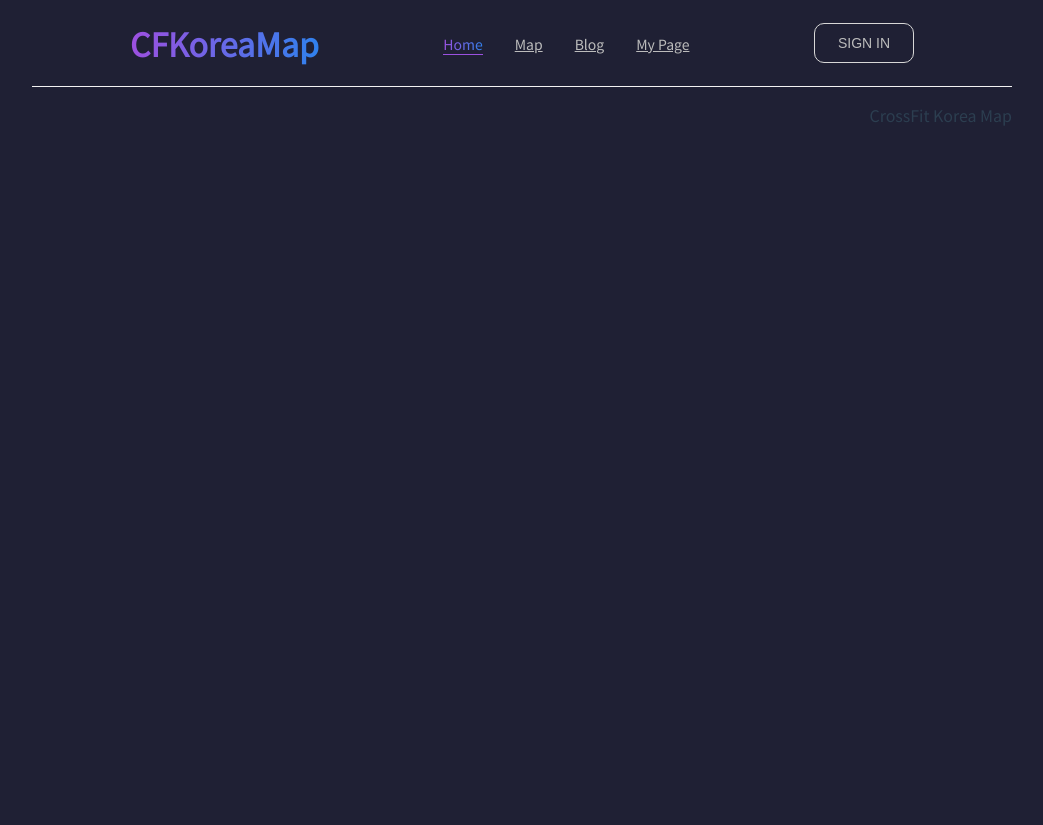
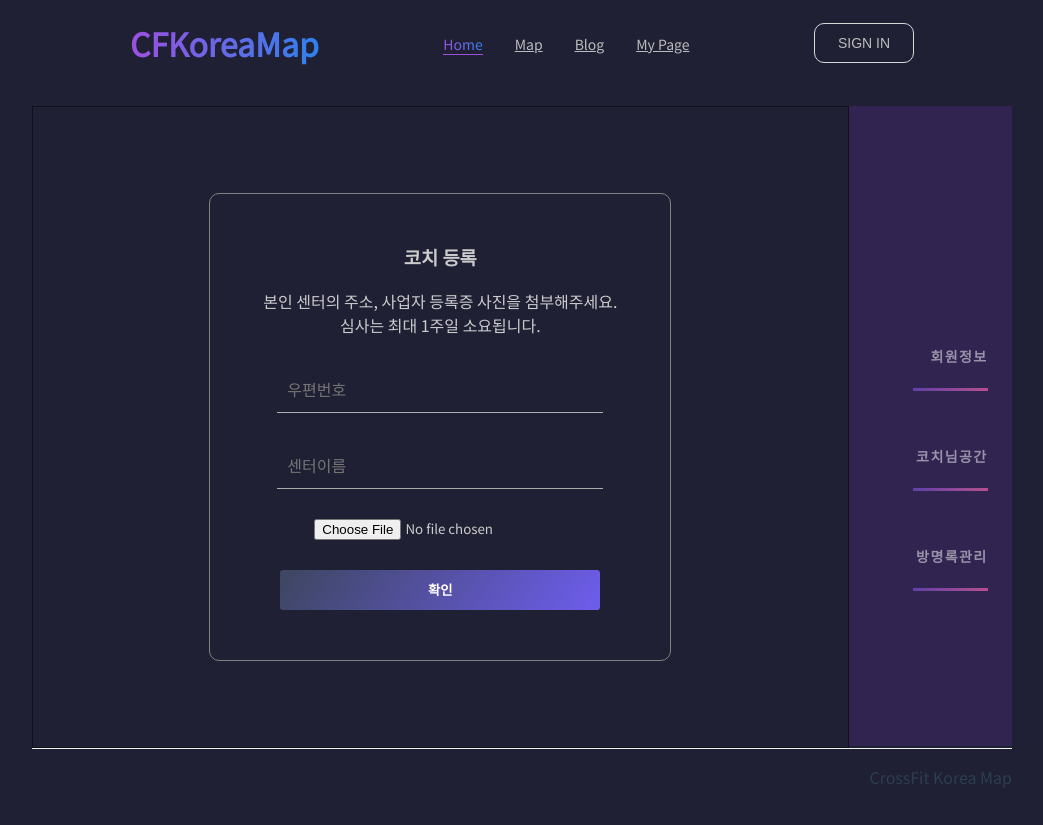
Before and after one commit to kimwonny8/CFKoreaMap-Site, a Vue app in the folder client/: page /mypage/coach in a window 1280 px wide. Shown: the whole page, without its empty margins (118-1161 px from the left). Before the commit the page ends 800 px from the top, so only its background shows below. Built offline with nearby package versions, Linux system fonts and the light colour scheme; a web font is replaced by a local one; what vue-persistedstate, vue3-quill would draw is missing.

Commit message:
Design: #18 마이페이지 코치 등급 메뉴
- 마이페이지 레이아웃
- 마이페이지 코치 등급 메뉴 추가
- 심사 전, 심사 중, 심사 후

```diff
--- a/client/public/index.html
+++ b/client/public/index.html
@@ -10,6 +10,7 @@
     <meta name="viewport" content="width=device-width,initial-scale=1.0">
     <link rel="icon" href="<%= BASE_URL %>favicon.ico">
     <link href="https://fonts.googleapis.com/css2?family=Material+Icons&display=block" rel="stylesheet">
+    <script src="//t1.daumcdn.net/mapjsapi/bundle/postcode/prod/postcode.v2.js"></script>
     <title>CROSSFIT</title>
   </head>
   <body>
--- a/client/src/App.vue
+++ b/client/src/App.vue
@@ -28,6 +28,10 @@ export default {
   -moz-osx-font-smoothing: grayscale;
   text-align: center;
   color: #2c3e50;
+}
+
+input {
+  font-family: 'Noto Sans KR', Avenir, Helvetica, Arial, sans-serif;
 }
 
 body {
--- a/client/src/components/MainHeader.vue
+++ b/client/src/components/MainHeader.vue
@@ -9,10 +9,10 @@
         </svg>
       </button>
       <div class="navlinkwrap">
-        <a href="#" class="navlink selectedlink">Home</a>
+        <a href="/" class="navlink selectedlink">Home</a>
         <a href="/map" class="navlink">Map</a>
         <a href="/blogsetting/main" class="navlink">Blog</a>
-        <a href="#" class="navlink">My Page</a>
+        <a href="/mypage" class="navlink">My Page</a>
       </div>
       <div v-if="!this.$store.getters.isLogin" class="buttonwrap">
         <button class="createbtn selectedbtn" @click="signin()">SIGN IN</button>
--- /dev/null
+++ b/client/src/components/mypage/MyPageCoach.vue
@@ -0,0 +1,131 @@
+<template>
+  <!-- 코치 등록 안되어 있을 때 -->
+  <div class="blog_create_form" v-if="isCoach === false">
+    <h3>코치 등록</h3>
+    <p>본인 센터의 주소, 사업자 등록증 사진을 첨부해주세요.<br>심사는 최대 1주일 소요됩니다.</p>
+    <div class="text_form">
+      <input type="text" class="input_text" @click="openPostcode()" placeholder="우편번호" v-model="zonecode">
+    </div>
+    <div class="text_form">
+      <input type="text" class="input_text" placeholder="센터이름" v-model="roadAddress">
+    </div>
+    <div class="text_form">
+      <input type="file" name="file" id="file" accept="image/png, image/jpg, image/jpeg">
+      </div>
+    <button class="btn">확인</button>
+  </div>
+
+  <!-- 코치 등록 대기중 -->
+  <div class="blog_create_form" v-else-if="isCoach === 'wait'">
+    <h3>코치 등록 대기중...🤔</h3>
+    <p>현재 입력하신 정보를 확인중입니다.<br>심사는 최대 1주일 소요됩니다.</p>
+    <!-- 입력한 데이터와 날짜 출력 예정 -->
+    <div class="text_form">
+      <input type="text" class="input_text" placeholder="센터이름" readonly>
+    </div>
+    <div class="text_form">
+      <input type="text" class="input_text" placeholder="신청한 날짜" readonly>
+    </div>
+  </div>
+  <!-- 코치 -->
+  <div class="blog_create_form" v-else>
+    <h3>반갑습니다!</h3>
+    <p>코치님과 연결된 센터 정보입니다.</p>
+    <div class="text_form">
+      <input type="text" class="input_text" placeholder="센터이름" readonly>
+    </div>
+    <button class="btn">⭐블로그로 이동하기⭐</button>
+    <button class="btn">연결끊기</button>
+  </div>
+</template>
+
+<script>
+export default {
+  data() {
+    return {
+      isCoach: false,
+      email: null,
+      zonecode: "",
+      roadAddress: "",
+      detailAddress: "",
+    }
+  },
+  mounted() {
+    this.email = this.$store.state.user.email;
+  },
+  methods: {
+    openPostcode() {
+      new window.daum.Postcode({
+        oncomplete: (data) => {
+          console.log(data);
+          this.zonecode = data.zonecode;
+          this.roadAddress = data.roadAddress;
+        },
+      }).open();
+    },
+  },
+
+}
+</script>
+<style style="scss" scoped>
+.blog_create_form {
+  width: 400px;
+  padding: 30px;
+  border: 1px solid gray;
+  text-align: center;
+  border-radius: 10px;
+}
+
+.text_form {
+  margin: 30px;
+  display: flex;
+  justify-content: center;
+}
+
+
+.input_text {
+  width: 90%;
+  border: none;
+  outline: none;
+  color: #636e72;
+  font-size: 16px;
+  height: 25px;
+  background: none;
+  border-bottom: 1px solid #adadad;
+  padding: 10px;
+}
+
+.btn {
+  width: 80%;
+  height: 40px;
+  background: linear-gradient(125deg, #3d465f, #6c5ce7, #6d98bb);
+  background-position: left;
+  background-size: 200%;
+  color: white;
+  font-weight: bold;
+  border: none;
+  cursor: pointer;
+  transition: 0.4s;
+  border-radius: 3px;
+  margin-bottom: 20px;
+}
+
+.btn:hover {
+  background-position: right;
+}
+
+input[type=file]::file-selector-button {
+  width: 140px;
+  height: 30px;
+  background: #ccc;
+  border: 1px solid rgb(77,77,77);
+  border-radius: 10px;
+  cursor: pointer;
+  margin-right: 10px;
+  &:hover {
+    background: rgb(77,77,77);
+    color: #fff;
+  }
+}
+
+</style>
--- /dev/null
+++ b/client/src/components/mypage/MyPageMain.vue
@@ -0,0 +1,70 @@
+<template>
+  <div>
+    <div  class="blog_create_form">
+      <h3>본인 확인</h3>
+      <p>본인 확인을 위해 비밀번호를 입력해주세요.</p>
+
+      <div class="text_form">
+        <input type="text" class="input_text" placeholder="비밀번호">
+      </div>
+      <input type="submit" class="btn" value="확인" />
+    </div>
+  </div>
+
+</template>
+
+<script>
+export default {
+  data() {
+    return {
+      email: null
+    }
+  },
+  mounted() {
+    this.email = this.$store.state.user.email;
+  }
+}
+</script>
+<style scoped>
+.blog_create_form {
+  width:400px;
+  padding: 30px;
+  border: 1px solid gray;
+  text-align:center;
+  border-radius: 10px;
+}
+
+.text_form {
+  border-bottom: 2px solid #adadad;
+  margin: 30px;
+  padding: 10px;
+}
+
+
+.input_text {
+  width: 100%;
+  border:none;
+  outline:none;
+  color: #636e72;
+  font-size:16px;
+  height:25px;
+  background: none;
+}
+.btn {
+  width:80%;
+  height:40px;
+  background: linear-gradient(125deg,#81ecec,#6c5ce7,#81ecec);
+  background-position: left;
+  background-size: 200%;
+  color:white;
+  font-weight: bold;
+  border:none;
+  cursor:pointer;
+  transition: 0.4s;
+  margin-bottom: 20px;
+}
+
+.btn:hover {
+  background-position: right;
+}
+</style>
--- /dev/null
+++ b/client/src/components/mypage/Sidebar.vue
@@ -0,0 +1,74 @@
+<template>
+  <aside class="sidebar">
+    <nav class="nav">
+      <ul>
+        <li><a href="/mypage">회원정보</a></li>
+        <li><a href="/mypage/coach">코치님공간</a></li>
+        <li><a href="#">방명록관리</a></li>
+      </ul>
+    </nav>
+  </aside>
+</template>
+
+<script>
+export default {
+  data() {
+    return {
+
+    }
+  },
+}
+</script>
+
+<style scoped lang="scss">
+.sidebar {
+  width: 17%;
+  //   width: 250px;
+  height: 80vh;
+  background: #312450;
+  font-size: 14px;
+  font-weight: 600;
+}
+
+.nav {
+  position: relative;
+  margin: 0 15%;
+  text-align: right;
+  top: 50%;
+  transform: translateY(-50%);
+}
+
+.nav ul {
+  list-style: none;
+
+  li {
+    position: relative;
+    margin: 30px 0;
+
+    a {
+      line-height: 5em;
+      text-transform: uppercase;
+      text-decoration: none;
+      letter-spacing: 0.1em;
+      color: rgba(#FFF, 0.5);
+      display: block;
+      transition: all ease-out 300ms;
+    }
+
+    &:not(.active):hover a {
+      color: rgba(#FFF, 0.8);
+    }
+
+    &::after {
+      content: '';
+      position: absolute;
+      width: 100%;
+      height: 0.2em;
+      background: black;
+      left: 0;
+      bottom: 0;
+      background-image: linear-gradient(to right, #5e42a6, #b74e91)
+    }
+  }
+}
+</style>
--- a/client/src/router/index.js
+++ b/client/src/router/index.js
@@ -1,7 +1,7 @@
-import { createRouter, createWebHistory } from 'vue-router'
-import Home from '../views/HomeView.vue'
-import SignIn from '../views/SignInView.vue'
-import Map from '../views/MapView.vue'
+import { createRouter, createWebHistory } from 'vue-router';
+import Home from '../views/HomeView.vue';
+import SignIn from '../views/SignInView.vue';
+import Map from '../views/MapView.vue';
 
 import BlogMain from '../views/BlogMainView.vue';
 import BlogPost from '@/components/blog/BlogPost.vue';
@@ -12,6 +12,10 @@ import BlogSetting from '../views/BlogSettingView.vue';
 import BlogSettingMain from '@/components/setting/BlogSettingMain.vue';
 import BlogSettingMember from '@/components/setting/BlogSettingMember.vue';
 import BlogSettingPost from '@/components/setting/BlogSettingPost.vue';
+
+import MyPage from '@/views/MyPageView.vue';
+import MyPageMain from '@/components/mypage/MyPageMain.vue';
+import MyPageCoach from '@/components/mypage/MyPageCoach.vue';
 
 const routes = [
   {
@@ -28,6 +32,24 @@ const routes = [
     path: '/map',
     name: 'Map',
     component: Map
+  },
+  {
+    path: '/mypage',
+    name: 'MyPage',
+    component: MyPage,
+    props: true,
+    children: [
+      {
+        path: '',
+        name: 'MyPageMain',
+        component: MyPageMain
+      },
+      {
+        path: 'coach',
+        name: 'MyPageCoach',
+        component: MyPageCoach
+      },
+    ]
   },
   {
     path: '/blog',
--- /dev/null
+++ b/client/src/views/MyPageView.vue
@@ -0,0 +1,48 @@
+<template>
+    <div class="setting">
+      <main class="main">
+        <div class="main_form">
+          <router-view></router-view>
+        </div>
+      </main>
+      <Sidebar />
+    </div>
+  </template>
+
+  <script>
+  import Sidebar from '@/components/mypage/Sidebar.vue';
+
+  export default {
+    data() {
+      return {
+        blogSelectedMenu: null
+      }
+    },
+    components: {
+      Sidebar,
+    },
+    mounted() {
+      this.blogSelectedMenu = sessionStorage.getItem('blogSelectedMenu');
+    }
+  }
+  </script>
+  <style scoped>
+  .setting {
+    margin-top: 20px;
+    width: 100%;
+    display: flex;
+  }
+
+  .main {
+    width: 85%;
+  }
+  .main_form {
+    display: flex;
+    align-items: center;
+    justify-content: center;
+    height: 80vh;
+    color: #ccc;
+    border: 1px solid rgba(0, 0, 0, 0.5);
+  }
+
+  </style>
```
